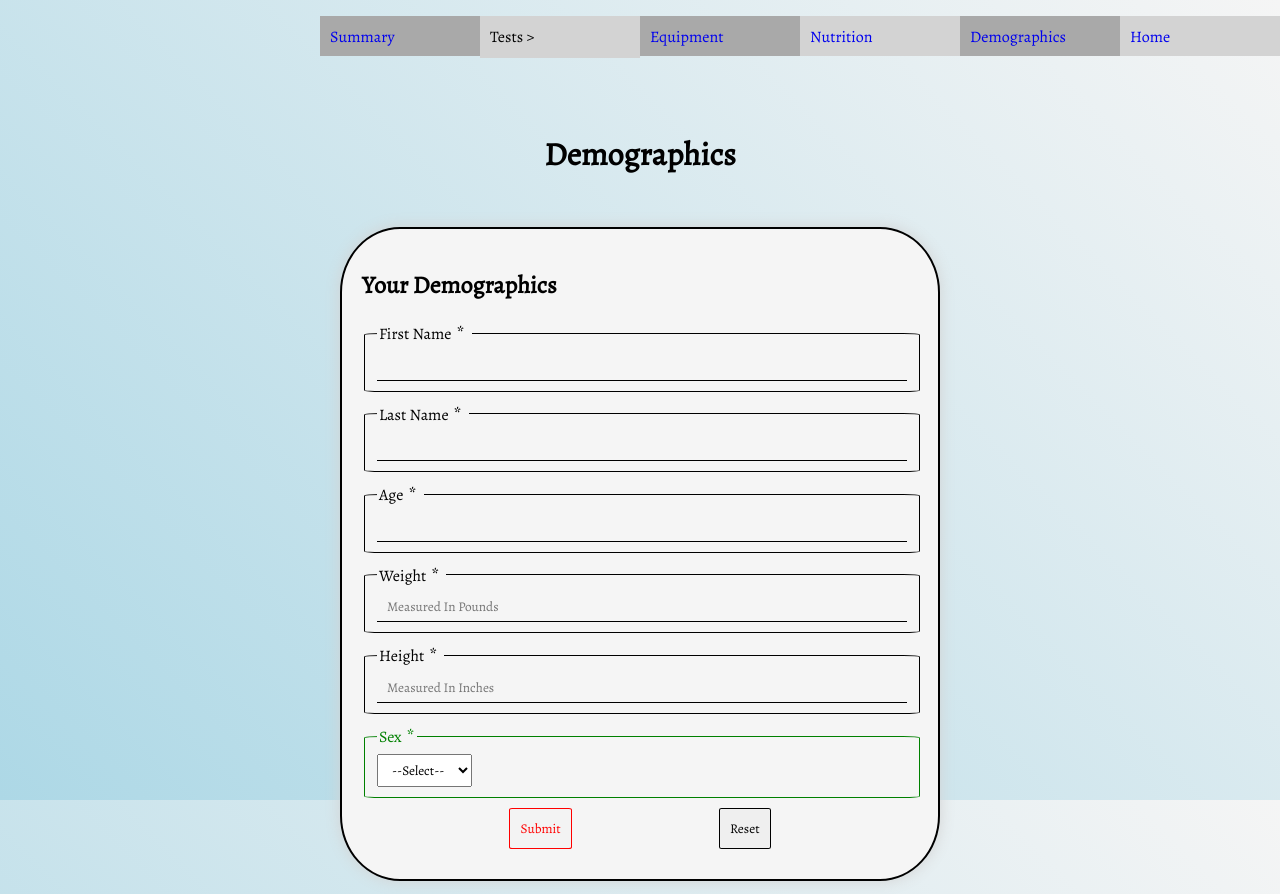
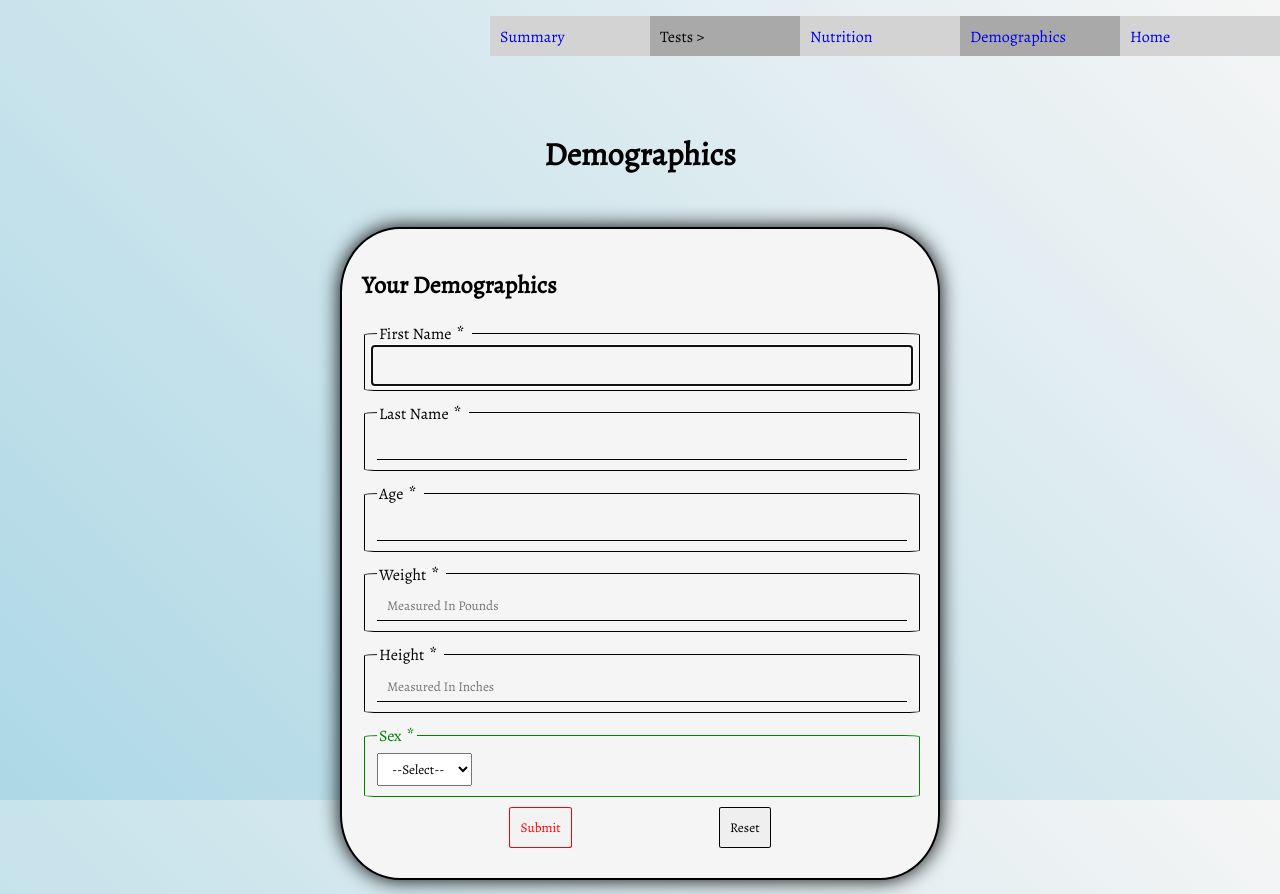
Before and after one commit to damatoaj/fitTest, a React (Create React App) app: page /parq in a window 1280 px wide. Shown: the top 894 px of the page. Built offline with nearby package versions, Linux system fonts and the light colour scheme.

Commit message:
updated some views

```diff
--- a/src/App.tsx
+++ b/src/App.tsx
@@ -58,7 +58,7 @@ function App() {
           >
 
           </Route>
-          <Route path='/equipment' element={<EquipmentForm />} />
+          {/* <Route path='/equipment' element={<EquipmentForm />} /> */}
           {state.user.macros && state.user.micros && <Route path='/nutrition/results' element={<Results macros={state.user.macros} micros={state.user.micros} />}/>}
           <Route path='/strength' element={<StrengthForm />} />
           <Route path='/strength/results' element={<StrengthTable/>} />
--- a/src/CSS/App.css
+++ b/src/CSS/App.css
@@ -27,6 +27,10 @@ main {
   align-items: center;
   justify-content: center;
   width: 100vw;
+}
+
+section {
+  display: contents
 }
 
 header {
--- a/src/CSS/Form.css
+++ b/src/CSS/Form.css
@@ -1,5 +1,6 @@
 form {
     width: clamp(300px, 100%, 600px);
+    min-height: 400px;
     border-width: 2px;
     border-style: solid;
     border-color: black;
@@ -7,6 +8,8 @@ form {
     box-shadow: 0 0 15px lightgrey;
     display: flex;
     flex-direction: column;
+    flex-grow: calc(1);
+    justify-content: space-between;
     padding: clamp(10px, 5%, 20px);
     margin: clamp(10px, 1rem, 30px);
     margin-top: 30px;
@@ -34,6 +37,10 @@ form:focus-within {
     border-color: lightblue;
 }
 
+form details {
+    color : black;
+    margin-left: clamp(5px, 5%, 15px);
+}
 summary {
     padding: clamp(5px, 1rem, 10px);
 }
--- a/src/CSS/Links.css
+++ b/src/CSS/Links.css
@@ -23,10 +23,13 @@ a:disabled {
 }
 
 nav button {
-   min-height: 40px;
+   height: 100%;
    margin: 0px;
    padding: clamp(3px, 1rem, 10px);
-   font-size: 16px
+   border:none;
+}
+.link {
+    min-height: 15px
 }
 
 button.link {
@@ -34,6 +37,8 @@ button.link {
     width: 100%;
     text-align: left;
     border-radius: 0%;
+    font-size: clamp(8px,1rem,16px);
+    overflow: hidden;
 }
 
 button.link[data-active="false"]::after {
@@ -47,7 +52,7 @@ button.link[data-active='true']::after {
 button.link:hover {
     border: none;
     background-color: darkblue;
-    width: 100%;
+    /* width: 100%; */
     text-align: left;
 }
 
@@ -83,6 +88,20 @@ nav > ul > li {
 
 li.subnav {
     background-color: transparent;
+    border:none;
+    width: clamp(150px, 10%, 250px);
+}
+
+.subnav button  {
+    width: clamp(200px, 10%, 250px);
+}
+
+.subnav li  {
+    width: clamp(200px, 10%, 250px);
+}
+
+.subnav > button {
+    width: 160px;
 }
 
 button.link[data-active="false"] + * {
--- a/src/Components/NavBar.tsx
+++ b/src/Components/NavBar.tsx
@@ -81,13 +81,13 @@ const NavBar = ({u} : NavBarProps) => {
                 <li className='light'>
                     <Link to='/nutrition' onClick={handleNavigate}>Nutrition</Link>
                 </li>
-                <li className='dark'>
+                {/* <li className='dark'>
                     <Link to='/equipment' onClick={handleNavigate}>Equipment</Link>
-                </li>
+                </li> */}
                 <li className='subnav'>
                     <button
                         type="button"
-                        className='link light'
+                        className='link dark'
                         data-active={state.tests}
                         onClick={()=> state.tests=== 'false' ? setState({...state, tests : 'true'}) : setState({...state, tests : 'false'})}
                     >
@@ -97,14 +97,14 @@ const NavBar = ({u} : NavBarProps) => {
                         <li className='sub-subnav'>
                             <button
                                 type="button"
-                                className='link dark'
+                                className='link light'
                                 data-active={state.muscularEndurance}
                                 onClick={()=> state.muscularEndurance === 'false' ? setState({...state, muscularEndurance : 'true'}) : setState({...state, muscularEndurance : 'false'})}
                             >
                                 Muscular Endurance
                             </button>
                             <ul>
-                                <li className='light'>
+                                <li className='dark'>
                                     <Link to='/pushups/instructions' onClick={handleNavigate}>Pushups</Link>
                                 </li>
                             </ul>
@@ -148,7 +148,7 @@ const NavBar = ({u} : NavBarProps) => {
                         </li>
                     </ul>
                 </li>
-                <li className='dark'>
+                <li className='light'>
                     <Link to='/summary' onClick={handleNavigate}>Summary</Link>
                 </li>
             </ul>
--- a/src/Context/UserContext.tsx
+++ b/src/Context/UserContext.tsx
@@ -136,14 +136,11 @@ export const userReducer = (state : State, action: Action) => {
             sessionStorage.setItem('user', JSON.stringify( {...state.user, activityLevel}));
             return {error:null, isLoading:false, user:{...state.user, activityLevel}};
         case 'UPDATE_NAME':
-            const fname = validateName(payload.fname)
-            const lname = validateName(payload.lname)
-            sessionStorage.setItem('user', JSON.stringify( {...state.user, fname, lname}));
-            return {error:null, isLoading:false, user: {...state.user, fname, lname}}
+            sessionStorage.setItem('user', JSON.stringify( {...state.user, fname: payload.fname, lname: payload.fname}));
+            return {error:null, isLoading:false, user: {...state.user, fname:  payload.fname, lname : payload.lname }}
         case 'UPDATE_SEX':
-            const sex = validateSex(payload)
-            sessionStorage.setItem('user', JSON.stringify( {...state.user, sex}));
-            return {error:null, isLoading:false, user: {...state.user, sex}}
+            sessionStorage.setItem('user', JSON.stringify( {...state.user, sex : payload}));
+            return {error:null, isLoading:false, user: {...state.user, sex : payload}}
         case 'UPDATE_AGE':
             const age = validateAge(payload)
             sessionStorage.setItem('user', JSON.stringify( {...state.user, age}));
--- a/src/Functions/Testing/demographicsValidation.ts
+++ b/src/Functions/Testing/demographicsValidation.ts
@@ -1,4 +1,3 @@
-import { Sex } from "../../interfaces"
 const validateAge = (age:number) => {
     if (age < 18 || age > 100) throw new RangeError('Age Is Outside Of Acceptable Bounds')
     if (typeof age !== 'number') return parseInt(age)
@@ -12,7 +11,7 @@ const validateHeight = (height:number) => {
     return height
 }
 
-const validateSex = (sex: Sex) => {
+const validateSex = (sex: string) => {
     if (sex !== 'FEMALE' && sex !== 'MALE') throw new TypeError('Sex Is Outside Testing Types')
     return sex
 }
@@ -30,7 +29,8 @@ const validateGoalWeight = (weight:number) => {
 }
 
 const validateName = (name:string) => {
-    let result : boolean = /^[a-zA-Z ]+$/.test(name.trim())
+    let result : boolean = /^[a-zA-Z]+$/.test(name.trim())
+    console.log(result)
     if (!result) throw new Error('Check Name For Special Character')
     return name.trim()
 }
--- a/src/Hooks/useForm.ts
+++ b/src/Hooks/useForm.ts
@@ -1,6 +1,7 @@
 import { useState, ChangeEventHandler, ChangeEvent, FormEventHandler, FormEvent} from 'react';
 import { useUserContext } from './useUserContext';
 import { useNavigate } from 'react-router-dom';
+import { validateName, validateSex } from '../Functions/Testing/demographicsValidation';
 
 type Data = {
     activityLevel: string,
@@ -91,12 +92,19 @@ const useForm = (url?:string) => {
             if (data.age.length > 0) await dispatch({type:'UPDATE_AGE', payload: parseInt(data.age)});
             if (data.benchPress.length > 0) await dispatch({type:'UPDATE_BENCH_PRESS', payload: Math.round(parseInt(data.benchPress))});
             if (data.currentWeight.length > 0) await dispatch({type: 'UPDATE_CURRENT_WEIGHT', payload: parseInt(data.currentWeight)});
-            if (data.fname.length > 0 && data.lname.length > 0) await dispatch({type: 'UPDATE_NAME', payload: {fname:data.fname,lname:data.lname}});
+            if (data.fname.length > 0 && data.lname.length > 0) {
+                let f = validateName(data.fname);
+                let l = validateName(data.lname);
+                await dispatch({type: 'UPDATE_NAME', payload: {fname:f,lname:l}});
+            };
             if (data.goalWeight.length > 0) await dispatch({type:'UPDATE_GOAL_WEIGHT', payload:data.goalWeight});
             if (data.height.length > 0) await dispatch({type:'UPDATE_HEIGHT', payload: parseInt(data.height)});
             if (data.leftHand.length > 0 && data.rightHand.length > 0) await dispatch({type:'UPDATE_GRIP_STRENGTH', payload: Math.round((parseInt(data.leftHand) + parseInt(data.rightHand))/2)});
             if (data.legPress.length > 0) await dispatch({type: 'UPDATE_LEG_PRESS', payload: Math.round(parseInt(data.legPress))});
-            if (data.sex.length > 0) await dispatch({type:'UPDATE_SEX', payload: data.sex});
+            if (data.sex.length > 0) {
+                const sex = validateSex(data.sex);
+                await dispatch({type:'UPDATE_SEX', payload: sex});
+            };
             if (data.pushups.length > 0) await dispatch({ type:'UPDATE_PUSHUPS', payload: parseInt(data.pushups)});
             if (data.vo2Max.length > 0) await dispatch({type:'UPDATE_VO2MAX', payload: parseInt(data.vo2Max)});
             if (url) navigate(url);
--- a/src/Screens/Demographics/DemographicsScreen.tsx
+++ b/src/Screens/Demographics/DemographicsScreen.tsx
@@ -1,15 +1,47 @@
 import DemoGraphicsForm from "../../Components/Forms/DemoGraphicsForm";
 import BloodPressureForm from "../../Components/Forms/BloodPressureForm";
+import Form from "../../Components/Form";
+import { useState } from 'react';
+import Error from "../../Components/Error";
+import Loader from "../../Components/Loader";
+import { useUserContext } from "../../Hooks/useUserContext";
 const DemographicsScreen = () => {
+    const [stage, setStage] = useState<number>(1);
     // const navigate = useNavigate();
-    // const user = useUserContext();
+    const {state} = useUserContext();
 
 
 
     return( <main>
+        {state.error && <Error message={state.error} />}
+        {state.isLoading && <Loader />}
         <h1>Demographics</h1>
-        <DemoGraphicsForm />
-        <BloodPressureForm />
+        <section>
+            {stage === 1 && <DemoGraphicsForm />}
+            {stage === 2 && <BloodPressureForm />}
+            {stage === 3 && <Form />}
+        </section>
+        <span>
+            <button type='button' onClick={()=>{
+                if (stage === 1) {
+                    setStage(3)
+                } else {
+                    setStage(stage - 1)
+                }
+            }}>Prev</button>
+            <button
+                type='button'
+                onClick={()=> {
+                    if (stage === 3) {
+                        setStage(1)
+                    } else {
+                        setStage(stage + 1)
+                    }
+                }}
+            >
+                Next
+            </button>
+        </span>
     </main>
     )
 };
```
Also changed, not shown: src/Components/Forms/DemoGraphicsForm.tsx (+10 -3 lines).
